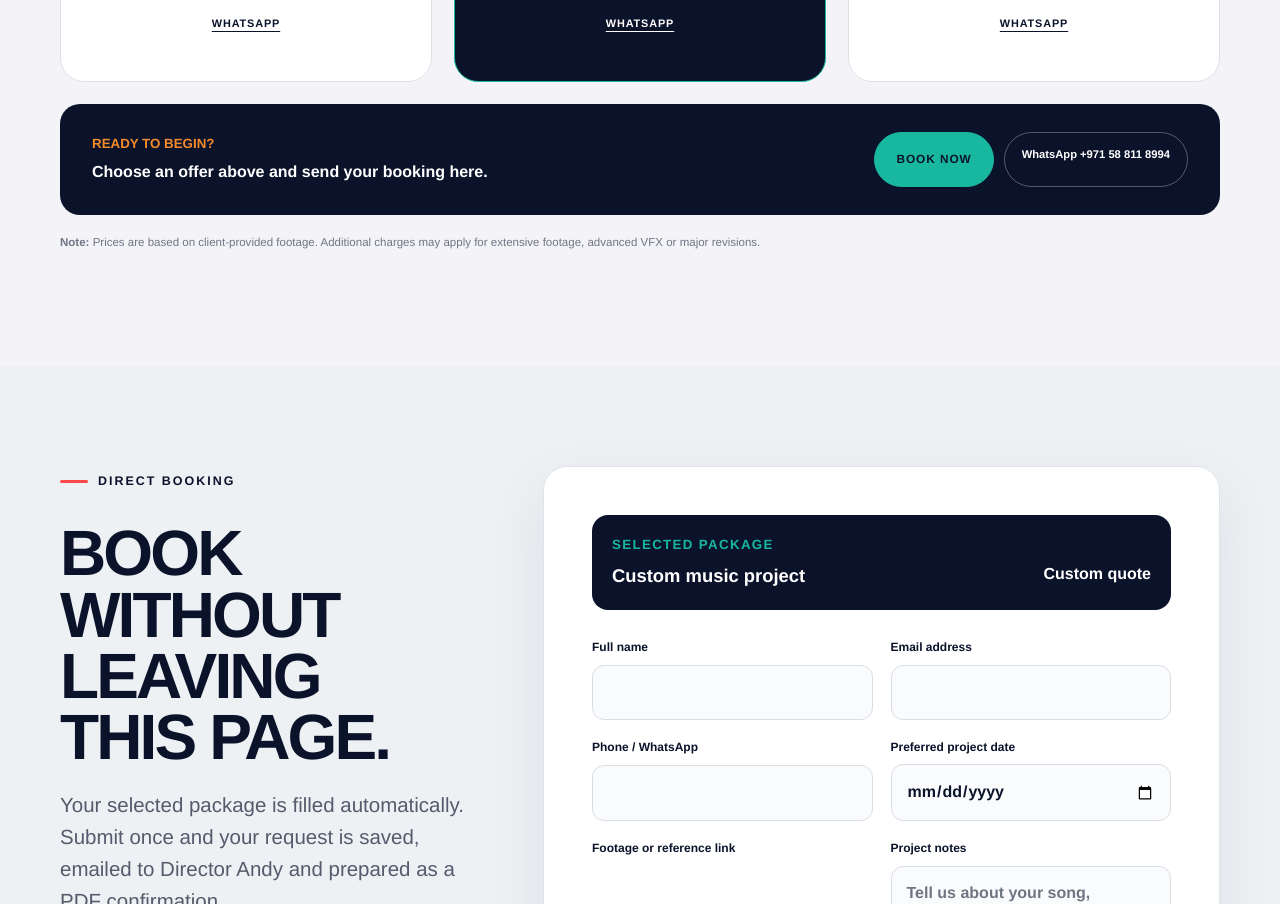
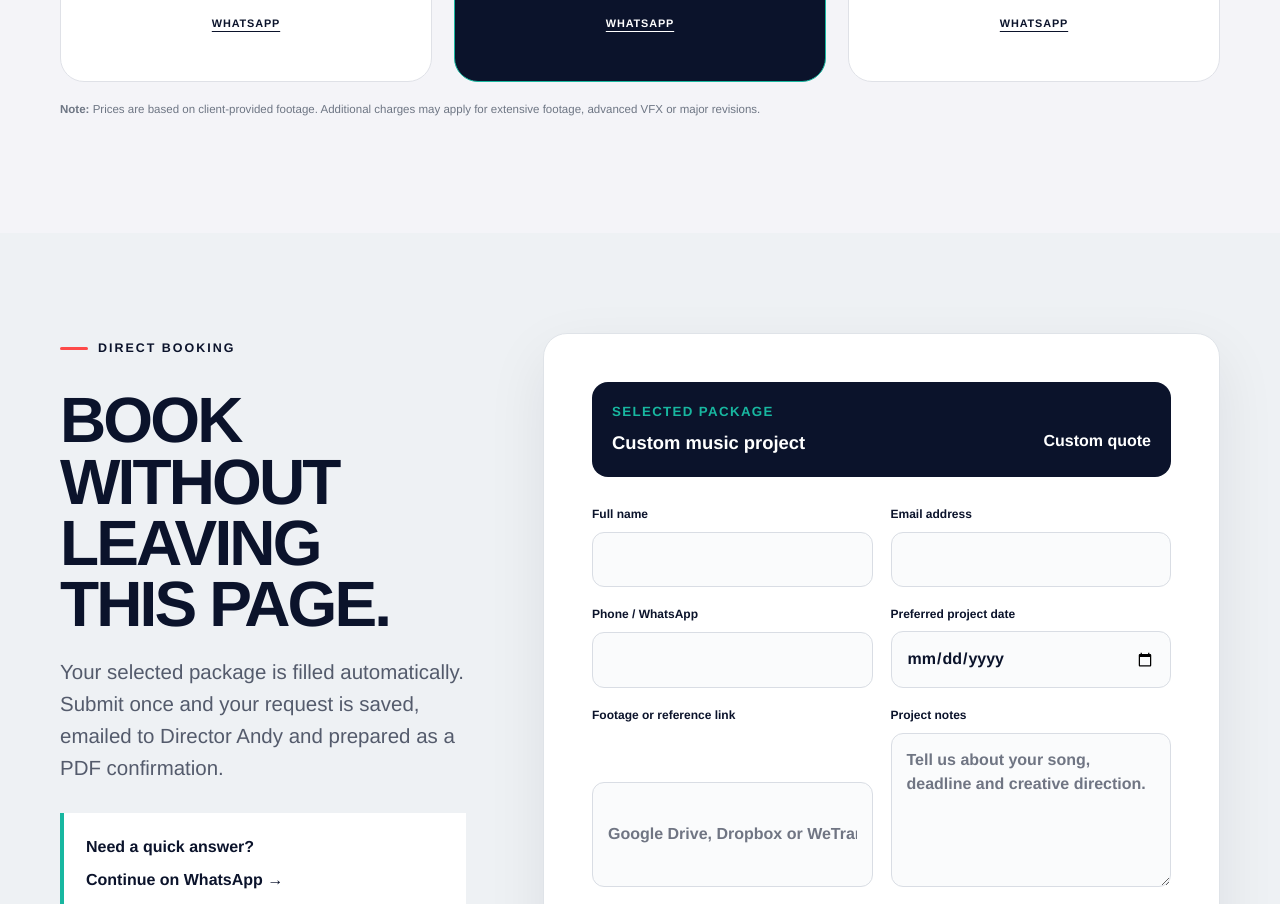
Before and after one commit to andysp-pixel/director-andysp, a website: page public/offers.html in a window 1280 px wide. Shown: the part 1861-2765 px from the top of the page. Drawn offline with Linux system fonts and the light colour scheme; no server answers.

Commit message:
Remove custom music project booking section
Removed the custom music project booking section and related note.

```diff
--- a/public/offers.html
+++ b/public/offers.html
@@ -59,8 +59,6 @@
             <a class="offer-whatsapp" data-whatsapp-offer="Digital Music Distribution (from AED 100 + cover)" href="#">WhatsApp</a>
           </article>
         </div>
-
-        <div class="music-book-bar"><div><small>Ready to begin?</small><strong>Choose an offer above and send your booking here.</strong></div><div class="music-book-actions"><button class="offer-book-button" type="button" data-offer-key="custom" data-offer="Custom music project" data-price="Custom quote">Book now</button><a data-whatsapp-offer="Custom music project" href="#">WhatsApp +971 58 811 8994</a></div></div>
         <p class="music-note"><strong>Note:</strong> Prices are based on client-provided footage. Additional charges may apply for extensive footage, advanced VFX or major revisions.</p>
       </div>
     </section>
```
